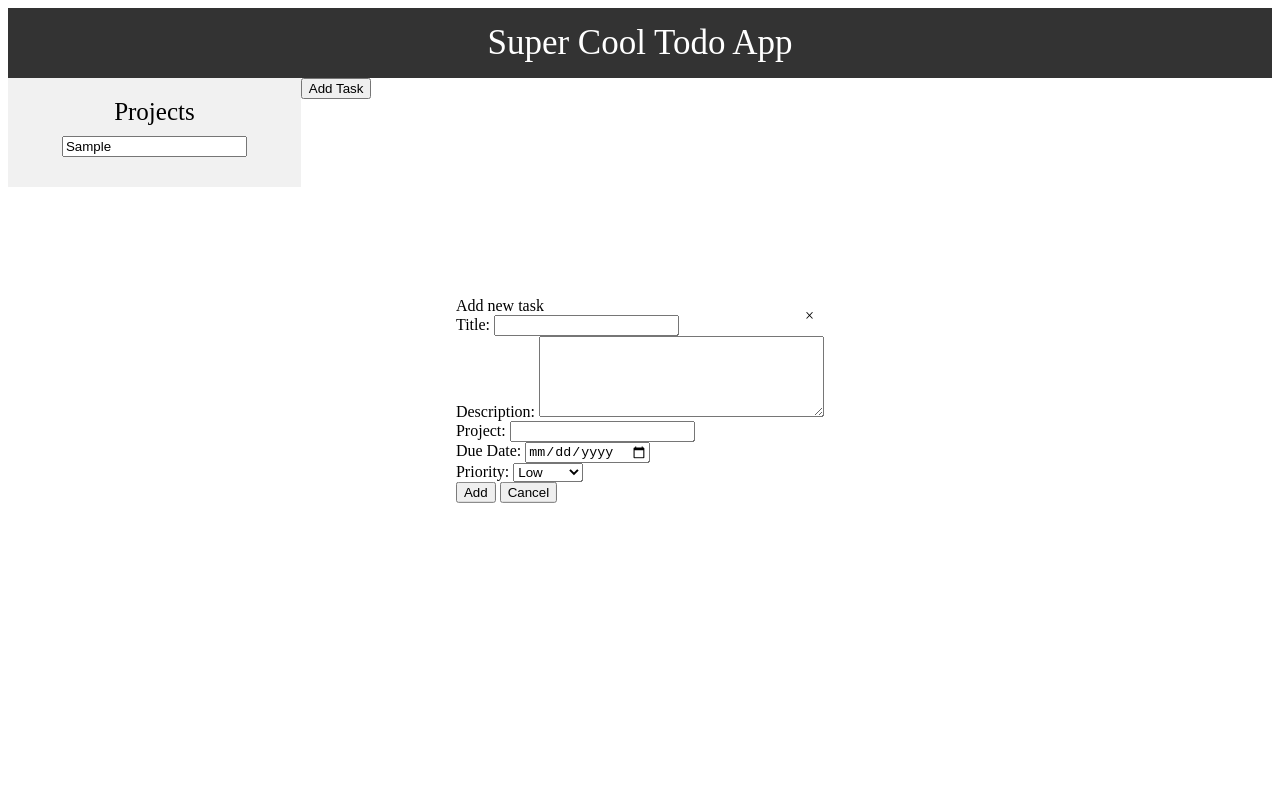
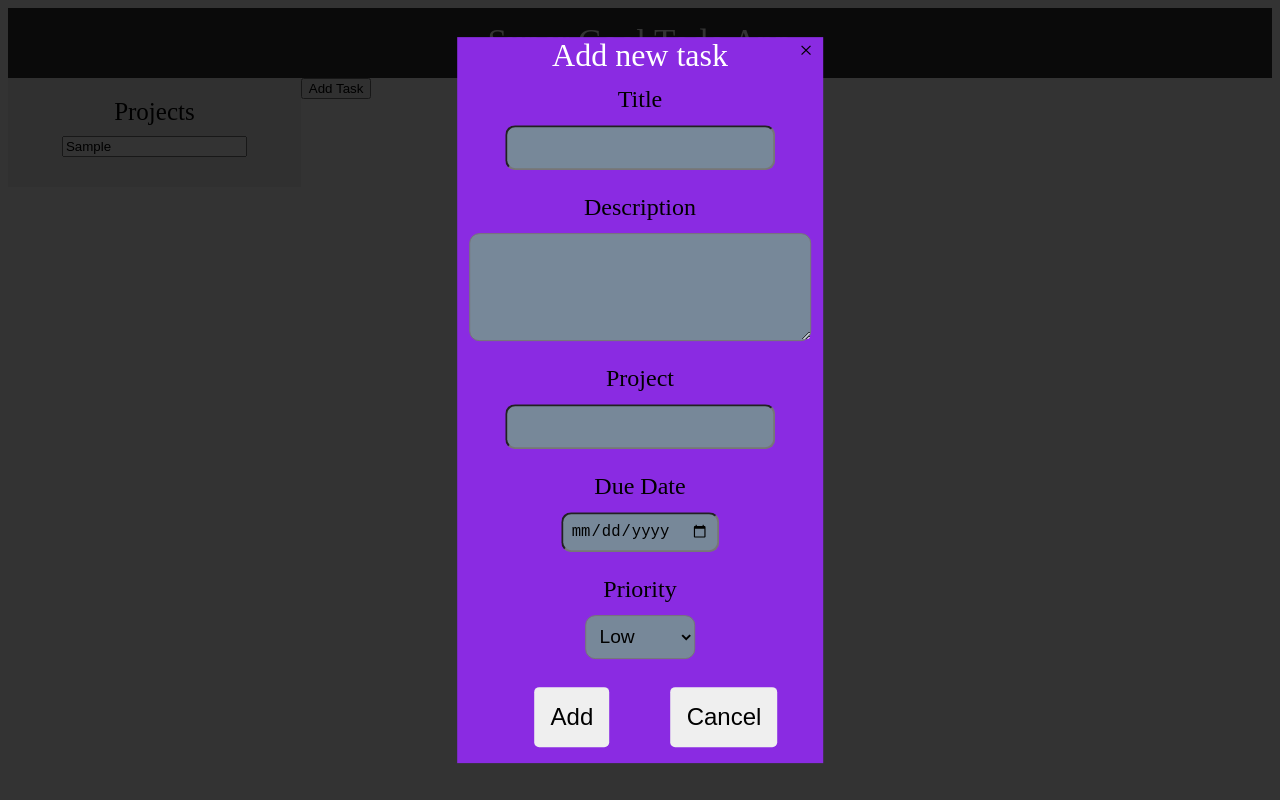
Before and after one commit to DJacobson17/todo_app, a website built with webpack: page src/index.html in a window 1280 px wide. Both pictures are taken after typing "Sample" into the empty fields and a click on the button "Add Task". Built offline with nearby package versions, Linux system fonts and the light colour scheme.

Commit message:
added edit and delete project buttons and styled modal

```diff
--- a/src/index.html
+++ b/src/index.html
@@ -20,6 +20,43 @@
       <div id="tasks" class="tasks">
         <button  class="btn btn-open" id="task-input">Add Task</button>
       </div>
+
+      <div class="modal-overlay" id="modal-overlay"></div>
+      <div class="modal-content">
+        <span class="close">&times;</span>
+        <div class="modal-content__title">Add new task</div>
+        <form class="modal-content__form">
+          <div class="modal-section modal-content__form__title">
+            <label for="title">Title</label>
+            <input type="text" id="title" name="title" required></input>
+          </div>
+          <div class="modal-section modal-content__form__description">
+            <label for="description">Description</label>
+            <textarea id="description" name="description" rows="5" cols="33" required></textarea>
+          </div>
+          <div class="modal-section modal-content__form__project">
+            <label for="project">Project</label>
+            <input type="text" id="project" name="project" required></input>
+            </div>
+            <div class="modal-section modal-content__form__date">
+            <label for="date">Due Date</label>
+            <input type="date" id="date" name="date" required></input>
+          </div>
+          <div class="modal-section modal-content__form__priority">
+            <label for="priority">Priority</label>
+            <select id="priority" name="priority">
+              <option value="low">Low</option>
+              <option value="medium">Medium</option>
+              <option value="high">High</option>
+            </select>
+          </div>
+          <div class="modal-content__form__buttons">
+            <button class="modal-content__form__buttons__add">Add</button>
+            <button class="modal-content__form__buttons__cancel">Cancel</button>
+          </div>
+        </form>
+      </div>
+
     </main>
   </div>
 
--- a/src/modules/display_controller.js
+++ b/src/modules/display_controller.js
@@ -5,8 +5,22 @@ export default function populateProjectList(arr) {
   const projectList = document.getElementById('projectList');
   projectList.innerHTML = '';
   arr.forEach((project) => {
-    const projectItem = document.createElement('button');
-    projectItem.textContent = project;
+    const projectItem = document.createElement('div');
+    projectItem.classList.add('project-item');
+    const projectItemTitle = document.createElement('div');
+    projectItemTitle.textContent = project;
+    const projectItemButtons = document.createElement('div');
+    projectItemButtons.classList.add('project-item__buttons');
+    const prjectItemEdit = document.createElement('button');
+    prjectItemEdit.classList.add('project-item__edit');
+    prjectItemEdit.textContent = 'Edit';
+    const projectItemDelete = document.createElement('button');
+    projectItemDelete.classList.add('project-item__delete');
+    projectItemDelete.textContent = 'Delete';
+    projectItemButtons.appendChild(prjectItemEdit);
+    projectItemButtons.appendChild(projectItemDelete);
+    projectItem.appendChild(projectItemTitle);
+    projectItem.appendChild(projectItemButtons);
     projectList.appendChild(projectItem);
   });
 }
--- a/src/modules/modal.js
+++ b/src/modules/modal.js
@@ -5,54 +5,8 @@ export default function createModal() {
   const tasks = JSON.parse(localStorage.getItem('tasks')) || [];
   const projects = getProjects(tasks);
   console.log(projects);
-  const modal = document.createElement('div');
-  modal.classList.add('modal');
-  modal.innerHTML = `
-  <div class="modal-content">
-    <span class="close">&times;</span>
-    <div class="modal-content__title">Add new task</div>
-    <form class="modal-content__form">
-      <div class="modal-content__form__title">
-        <label for="title">Title:</label>
-        <input type="text" id="title" name="title" required></input>
-      </div>
-      <div class="modal-content__form__description">
-        <label for="description">Description:</label>
-        <textarea id="description" name="description" rows="5" cols="33" required></textarea>
-      </div>
-      <div class="modal-content__form__project">
-        <label for="project">Project:</label>
-        <input type="text" id="project" name="project" required></input>
-        </div>
-        <div class="modal-content__form__date">
-        <label for="date">Due Date:</label>
-        <input type="date" id="date" name="date" required></input>
-      </div>
-      <div class="modal-content__form__priority">
-        <label for="priority">Priority:</label>
-        <select id="priority" name="priority">
-          <option value="low">Low</option>
-          <option value="medium">Medium</option>
-          <option value="high">High</option>
-        </select>
-      </div>
-      <div class="modal-content__form__buttons">
-        <button class="modal-content__form__buttons__add">Add</button>
-        <button class="modal-content__form__buttons__cancel">Cancel</button>
-      </div>
-    </form>
-  </div>
-  `;
-  const select = document.getElementById('project');
 
-  // projects.forEach((project) => {
-  //   const option = document.createElement('option');
-  //   option.value = project;
-  //   option.textContent = project;
-  //   select.appendChild(option);
-  // });
-
-  document.body.appendChild(modal);
+  const modalOverlay = document.querySelector('.modal-overlay');
   const modalContent = document.querySelector('.modal-content');
   const modalClose = document.querySelector('.close');
   const modalCancel = document.querySelector('.modal-content__form__buttons__cancel');
@@ -62,10 +16,13 @@ export default function createModal() {
   const modalProject = document.querySelector('#project');
   const modalDate = document.querySelector('#date');
   const modalPriority = document.querySelector('#priority');
-  modalContent.style.display = 'block';
+
+  modalOverlay.classList.add('show');
+  modalContent.classList.add('show');
 
   modalClose.addEventListener('click', () => {
-    modal.remove();
+    modalContent.classList.remove('show');
+    modalOverlay.classList.remove('show');
   });
 
   modalAdd.addEventListener('click', (event) => {
@@ -79,6 +36,7 @@ export default function createModal() {
   });
 
   modalCancel.addEventListener('click', () => {
-    modal.remove();
+    modalContent.classList.remove('show');
+    modalOverlay.classList.remove('show');
   });
 }
--- a/src/styles/style_index.css
+++ b/src/styles/style_index.css
@@ -22,19 +22,41 @@ main {
 }
 
 #projectSidebar > div {
-  width: 80%;
+  width: 100%;
   display: flex;
   flex-direction: column;
   gap: 10px;
 }
 
-#projectSidebar > div > button {
+.project-item {
   display: flex;
   justify-content: space-between;
   align-items: center;
+  padding: 10px;
+  border-radius: 5px;
+  background-color: #ddd;
+  cursor: pointer;
+}
+
+.project-item__buttons {
+  display: flex;
+  gap: 10px;
+}
+
+.project-item__buttons > button {
+  padding: 5px;
+  border-radius: 5px;
+  cursor: pointer;
+}
+
+.project-item__edit {
+  background-color: #4CAF50;
+  color: white;
   border: none;
 }
 
-#projectSidebar > div > button:hover {
-  cursor: pointer;
+.project-item__delete {
+  background-color: #f44336;
+  color: white;
+  border: none;
 }
--- a/src/styles/style_modal.css
+++ b/src/styles/style_modal.css
@@ -1,14 +1,85 @@
-.modal {
+.modal-overlay {
+  display: none;
+  position: fixed;
+  top: 0;
+  left: 0;
+  z-index: 100;
+  width: 100vw;
+  height: 100vh;
+
+  background-color: rgba(0, 0, 0, .8);
+}
+
+.modal-overlay.show {
+  display: block;
+}
+
+
+.modal-content {
   position: fixed;
   top: 50%;
   left: 50%;
+  z-index: 101;
   transform: translate(-50%, -50%);
+  background-color: blueviolet;
+  display: none;
+  flex-direction: column;
+
 }
 
-.modal .close {
+.modal-content.show {
+  display: flex;
+}
+
+.close {
   position: absolute;
   top: 0;
   right: 0;
-  padding: 10px;
+  padding-right: 10px;
+  font-size: 1.5em;
   cursor: pointer;
 }
+
+.modal-content__title {
+  display: flex;
+  justify-content: center;;
+
+  color: white;
+  font-size: 2em;
+}
+
+.modal-section {
+  display: flex;
+  flex-direction: column;
+  align-items: center;
+  gap: .5em;
+  padding: .5em;
+  font-size: 1.5em;
+}
+
+.modal-section > input, textarea, select {
+  padding: .5em;
+  font-size: .8em;
+  border-radius: 10px;
+  background-color: lightslategrey;
+}
+
+.modal-content__form__buttons {
+  display: flex;
+  justify-content: space-evenly;
+  width: 100%;
+  padding: 1em;
+}
+
+.modal-content__form__buttons > button {
+  padding: 1rem;
+  border: none;
+  border-radius: 5px;
+  font-size: 1.5em;
+  cursor: pointer;
+}
+
+.modal-content__form__buttons > button:hover {
+  background-color: lightgray;
+  transform: scale(1.1);
+}
```
